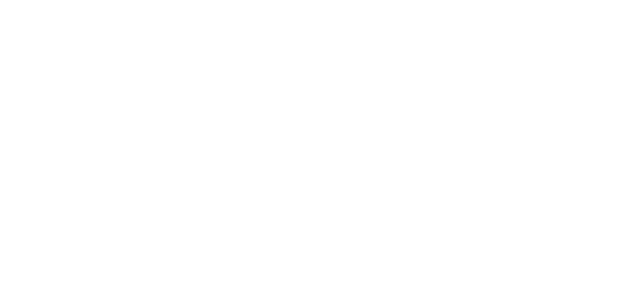
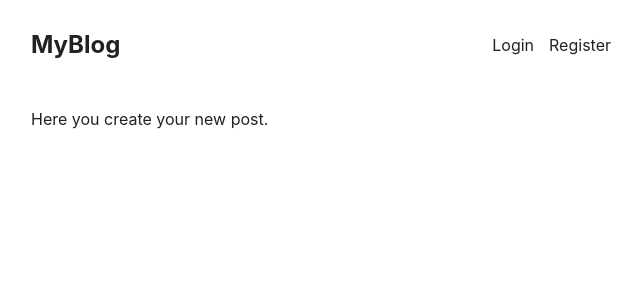
Before and after one commit to dopoka1/blog-app, a React (Create React App) app in the folder client/: page /create in a window 1280 px wide. Before the commit this address had no page. Shown: the top 300 px of the page, without its empty margins (319-961 px from the left). Built offline with nearby package versions, Linux system fonts and the light colour scheme; no server answers.

Commit message:
setup route for create post page

```diff
--- a/client/src/App.js
+++ b/client/src/App.js
@@ -7,6 +7,7 @@
 import LoginPage from './pages/LoginPage';
 import RegistrationPage from './pages/RegistrationPage';
 import { UserContextProvider } from './UserContext';
+import CreatePost from './pages/CreatePost';
 
 function App() {
   return (
@@ -16,6 +17,7 @@
           <Route index element={<IndexPage />} />
           <Route path='/login' element={<LoginPage />} />
           <Route path='/register' element={<RegistrationPage />} />
+          <Route path='/create' element={<CreatePost />} />
         </Route>
       </Routes>
     </UserContextProvider>
--- /dev/null
+++ b/client/src/pages/CreatePost.js
@@ -0,0 +1,5 @@
+export default function CreatePost() {
+    return (
+        <div>Here you create your new post.</div>
+    );
+}
```
